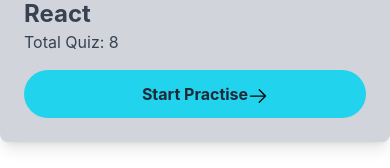
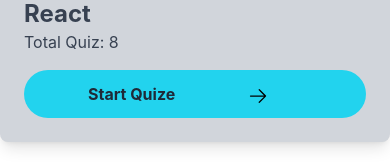
Before and after one commit to ismail360deg/Coder-Dev-Quiz-9, a React (Create React App) app: page / in a window 390 px wide. Shown: the part 1117-1285 px from the top of the page. Built offline with nearby package versions, Linux system fonts and the light colour scheme.

Commit message:
nav bar responsive problem done

```diff
--- a/src/components/Blog.jsx
+++ b/src/components/Blog.jsx
@@ -3,8 +3,6 @@
 const Blog = () => {
     return (
         <div>
-
-
             <section className="bg-gray-800 text-gray-100">
                 <div className="container flex flex-col justify-center px-4 py-8 mx-auto md:p-8">
 
@@ -27,8 +25,6 @@
                     </div>
                 </div>
             </section>
-
-
         </div>
     );
 };
--- a/src/components/Header.jsx
+++ b/src/components/Header.jsx
@@ -4,7 +4,7 @@
 const Header = () => {
     const [isMenuOpen, setIsMenuOpen] = useState(false)
     return (
-        <div className='px-4 py-5 mx-auto sm:max-w-xl md:max-w-full lg:max-w-screen-xl md:px-24 lg:px-8'>
+        <div className='px-4 py-5 mx-auto sm:max-w-xl md:max-w-full lg:max-w-screen-xl md:px-24 lg:px-8 z-20'>
             <div className='relative flex items-center justify-between'>
                 <Link
                     to='/'
--- a/src/components/Quiz.jsx
+++ b/src/components/Quiz.jsx
@@ -2,17 +2,12 @@
 import { ArrowRightIcon } from '@heroicons/react/24/solid'
 import { Link, useLoaderData } from 'react-router-dom';
 
-
 const Quiz = ({ quiz }) => {
-
     const { id, logo, name, total } = quiz
-
     const quizTopic = useLoaderData();
     console.log(quizTopic);
 
-
     return (
-
         <div className='bg-gray-300  p-6 rounded-lg shadow-lg'>
             <img
                 className='object-cover w-full h-56 mb-6 rounded shadow-lg md:h-64 xl:h-80'
@@ -22,23 +17,12 @@
             <p className='text-gray-700 text-2xl font-bold'> {name}</p>
             <p className='text-gray-700 '>Total Quiz: {total}</p>
 
-
             <div className='flex relative'>
-                <button
-
-                    type='button'
-                    className='px-16 block w-full mt-4 py-3 rounded-full bg-cyan-400 text-gray-800 hover:bg-cyan-700 font-bold'
-                >
-
-                    <Link to={`/quizs/${id}`}> Start Practise</Link>
-
-                </button>
+                <Link className='px-16 block w-full mt-4 py-3 rounded-full bg-cyan-400 text-gray-800 hover:bg-cyan-700 font-bold' to={`/quizs/${id}`}> Start Quize</Link>
                 <ArrowRightIcon className="h-5 w-5 text-black-500 absolute ml-56 mt-8" > </ArrowRightIcon>
             </div>
 
         </div>
-
-
     );
 };
 
--- a/src/components/QuizDetails.jsx
+++ b/src/components/QuizDetails.jsx
@@ -9,7 +9,6 @@
     const data = quizTopic?.data?.questions;
 
     const handleAnsIcon = (ans) => {
-        // alert(ans)
         toast.success(ans, 'Correct Answer!', { autoClose: 500 })
     }
 
@@ -48,7 +47,7 @@
             };
             <ToastContainer
                 position="top-center"
-                autoClose={5000}
+                autoClose={500}
                 hideProgressBar={false}
                 newestOnTop={false}
                 closeOnClick
@@ -60,7 +59,6 @@
             />
         </div>
     )
-
 };
 
 export default QuizDetails;
--- a/src/components/Root.jsx
+++ b/src/components/Root.jsx
@@ -3,12 +3,9 @@
 import Footer from './Footer'
 import { Outlet, useLoaderData } from 'react-router-dom';
 
-
 export const QuizContext = createContext([]);
-
 const Root = () => {
     const quizs = useLoaderData()
-
 
     return (
         <QuizContext.Provider value={quizs}>
--- a/src/components/Statistics.jsx
+++ b/src/components/Statistics.jsx
@@ -1,8 +1,5 @@
 import React from 'react';
 import { BarChart, Bar, XAxis, YAxis, Tooltip, ResponsiveContainer } from 'recharts';
-
-
-
 
 const Statistics = () => {
     const data = [
@@ -24,11 +21,8 @@
         },
     ];
     return (
-
-
-
-        <div>
-            <ResponsiveContainer width={350} height={300}>
+        <div >
+            <ResponsiveContainer className='mt-[200px] md:mt-[200px] sm:mt-[200px]' width={350} height={300}>
                 <BarChart width={500} height={400} data={data}>
                     <Bar dataKey="Quize" fill="#8884d8" />
                     <XAxis dataKey="name" />
@@ -36,17 +30,6 @@
                     <Tooltip></Tooltip>
                 </BarChart>
             </ResponsiveContainer>
-
-
-
-
-
-
-
-
-
-
-
         </div>
     );
 };
--- a/src/utils/routes.js
+++ b/src/utils/routes.js
@@ -35,5 +35,4 @@
     }
 ])
 
-
 export default router
```
